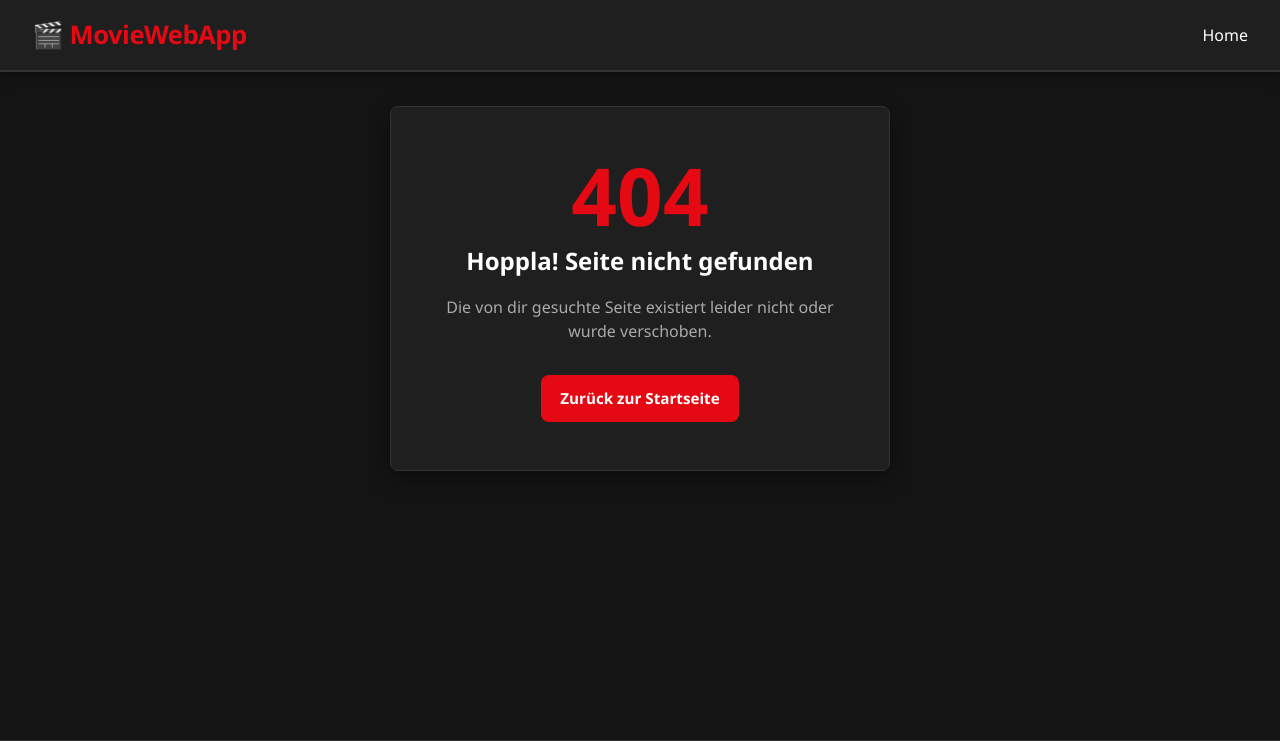
After one commit to carpenterrollo-ops/movie-project, a Python web app: template templates/404.html in a window 1280 px wide. The commit adds this page. Shown: the top 741 px of the page. Run offline with Jinja, Linux system fonts and the light colour scheme; the template is opened without the code that fills it, so the values that code supplies are empty.

Commit message:
missing templates

```diff
--- a/static/style.css
+++ b/static/style.css
@@ -338,3 +338,35 @@ footer {
     color: #f8b4b4;
     border: 1px solid #8c2b2b;
 }
+
+/* --- Error Pages --- */
+.error-section {
+    display: flex;
+    justify-content: center;
+    align-items: center;
+    min-height: 50vh;
+}
+
+.error-card {
+    text-align: center;
+    max-width: 500px;
+    width: 100%;
+    padding: 3rem 2rem;
+}
+
+.error-card h1 {
+    font-size: 5rem;
+    color: var(--accent-red);
+    line-height: 1;
+    margin-bottom: 0.5rem;
+}
+
+.error-card h2 {
+    font-size: 1.5rem;
+    margin-bottom: 1rem;
+}
+
+.error-card p {
+    color: var(--text-muted);
+    margin-bottom: 2rem;
+}
--- /dev/null
+++ b/templates/404.html
@@ -0,0 +1,14 @@
+{% extends "base.html" %}
+
+{% block title %}404 – Seite nicht gefunden{% endblock %}
+
+{% block content %}
+<section class="error-section">
+    <div class="card error-card">
+        <h1>404</h1>
+        <h2>Hoppla! Seite nicht gefunden</h2>
+        <p>Die von dir gesuchte Seite existiert leider nicht oder wurde verschoben.</p>
+        <a href="{{ url_for('index') }}" class="btn-primary">Zurück zur Startseite</a>
+    </div>
+</section>
+{% endblock %}
```
Also changed, not shown: templates/500.html (added, +14 -0 lines).
